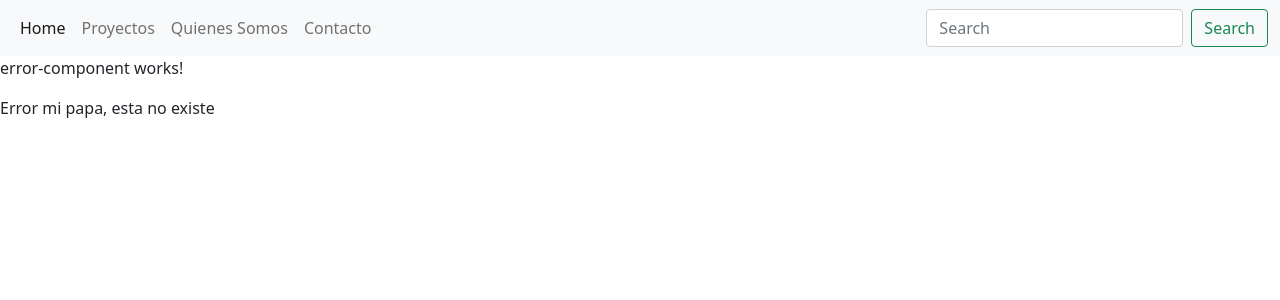
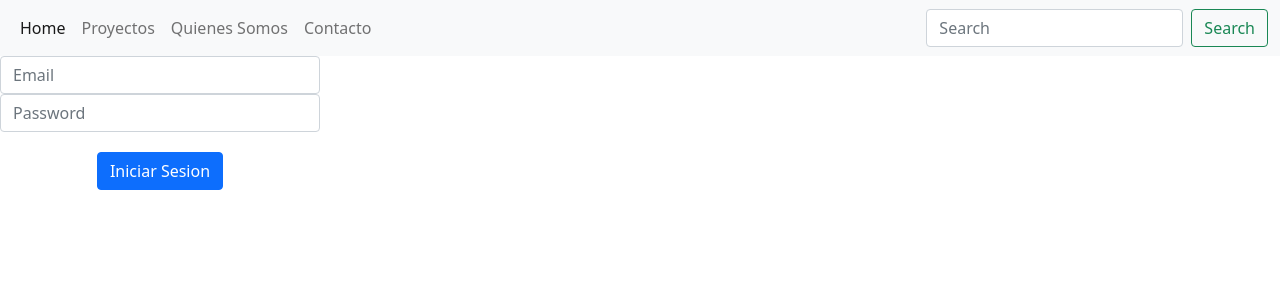
Before and after one commit to jeffersonizquierdo/EmpleadosA, an Angular app: page /login in a window 1280 px wide. Shown: the top 300 px of the page. Built offline with nearby package versions, Linux system fonts and the light colour scheme.

Commit message:
configurando login

```diff
--- a/src/app/app.module.ts
+++ b/src/app/app.module.ts
@@ -15,9 +15,11 @@
 import { ErrorComponentComponent } from './error-component/error-component.component';
 import { DataServices } from './servicios/dataServices/Data.services';
 import {HttpClientModule} from '@angular/common/http';
+import { LoginComponent } from './login/login.component';
 
 const appRoutes:Routes = [
 
+  {path:'login', component:LoginComponent},
   {path:'', component:HomeComponentComponent},
   {path:'proyectos', component:ProyectosComponent},
   {path:'quienes', component:QuienesComponentComponent},
@@ -36,7 +38,8 @@
     ProyectosComponent,
     QuienesComponentComponent,
     ContactoComponentComponent,
-    ModificarDatosEmpleadoComponent
+    ModificarDatosEmpleadoComponent,
+    LoginComponent
   ],
   imports: [
     BrowserModule,
--- /dev/null
+++ b/src/app/login/login.component.html
@@ -0,0 +1,22 @@
+<div>
+
+    <form style="text-align: center;" class="form-group column" action="">
+
+        <div class="form-group col-md-3" >
+            <input type="email" class="form-control" placeholder="Email">
+        </div>
+
+        <div class="form-group col-md-3" >
+            <input class="form-control" type="password" placeholder="Password">
+        </div>
+
+        <div style="margin-top: 20px ;" class="form-group col-md-3">
+            <button class="btn btn-primary" type="submit">Iniciar Sesion</button>
+        </div>
+
+    </form>
+
+
+
+
+</div>
--- /dev/null
+++ b/src/app/login/login.component.ts
@@ -0,0 +1,21 @@
+import { Component, OnInit } from '@angular/core';
+import { NgForm } from '@angular/forms';
+
+@Component({
+  selector: 'app-login',
+  templateUrl: './login.component.html',
+  styleUrls: ['./login.component.css']
+})
+export class LoginComponent implements OnInit {
+
+  constructor() { }
+
+  ngOnInit(): void {
+  }
+  login(form:NgForm){
+
+    const email = form.value.email;
+    const password = form.value.password;
+  }
+
+}
--- a/src/app/servicios/empleados/empleados.services.ts
+++ b/src/app/servicios/empleados/empleados.services.ts
@@ -58,7 +58,7 @@
 
         this.dataServices.EliminarEmpleado(idEmpleado)
 
-        this.dataServices.guadarEmpleados(this.empleados)
+        if(this.empleados!=null)this.dataServices.guadarEmpleados(this.empleados)
       }
 
 
```
Also changed, not shown: src/app/login/login.component.css (added), 1 other file (tests, documents, lock files or other folders).
